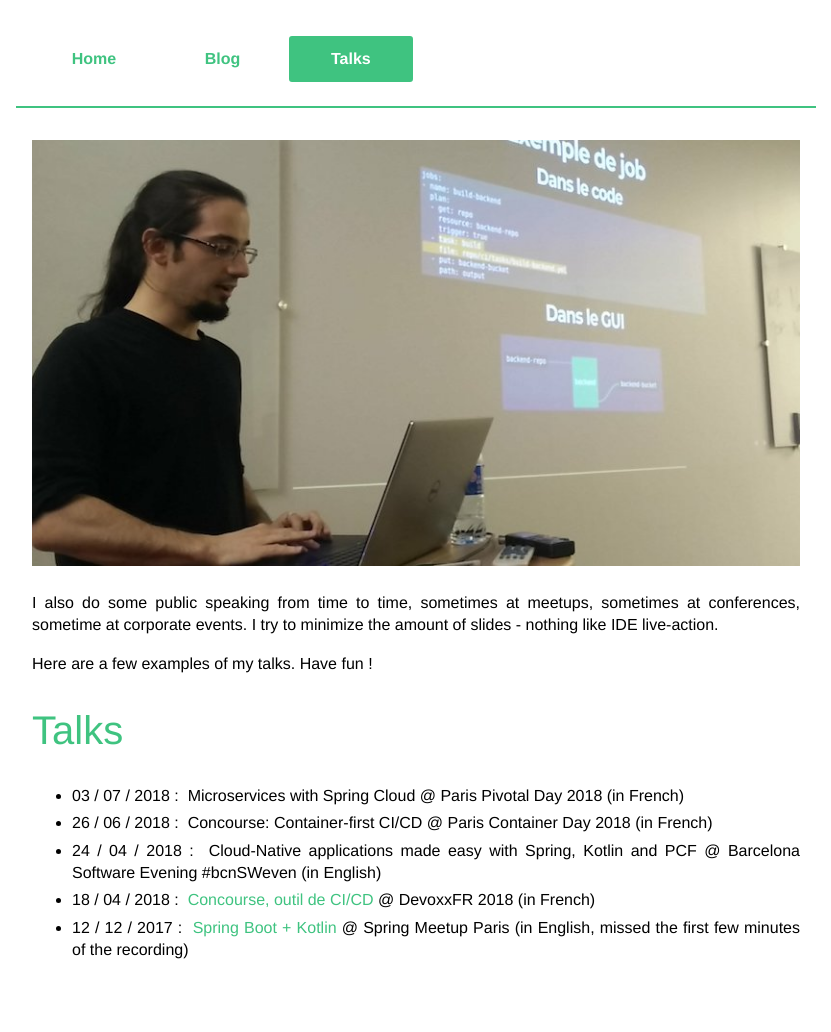
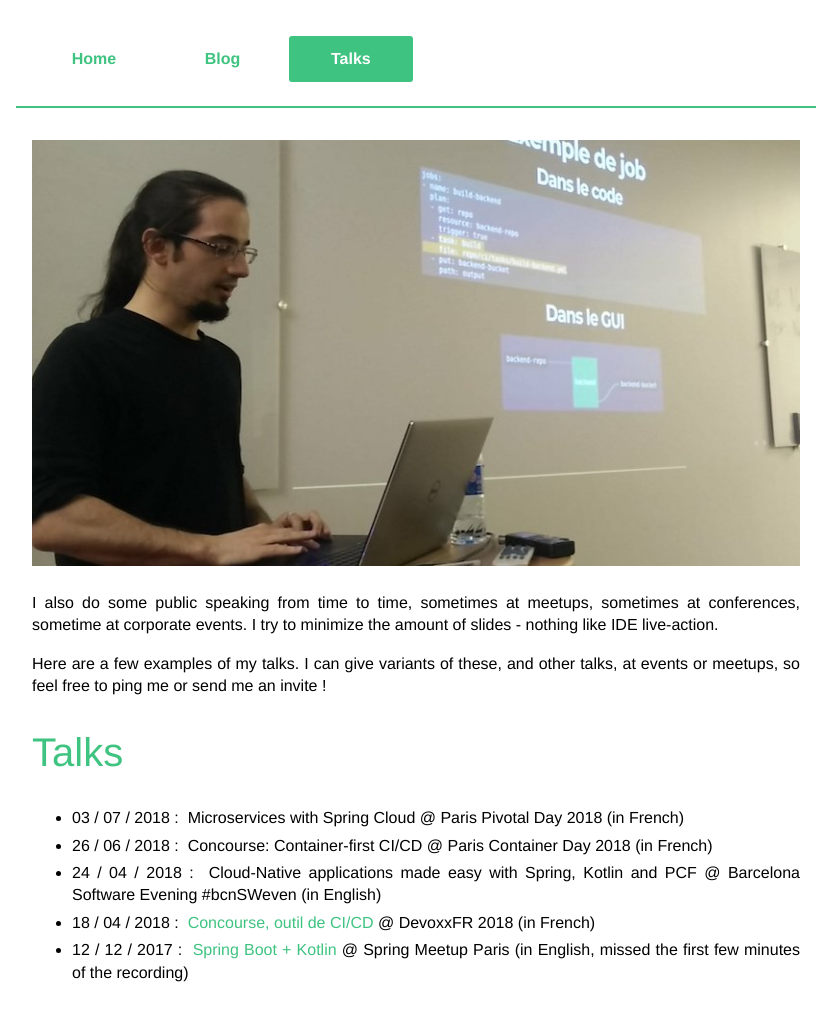
Before and after one commit to Kehrlann/kehrlann.github.io, a Jekyll site: the page built from talks.md, in a window 1280 px wide. Shown: the whole page, without its empty margins (224-1055 px from the left). Built offline with Jekyll 4.4.1, drawn with Linux system fonts in a browser that asks for light colours; before the commit the page ends 1010 px from its top, so only the background shows below that.

Commit message:
Update the blurb about talks

```diff
--- a/talks.md
+++ b/talks.md
@@ -16,7 +16,8 @@ I also do some public speaking from time to time, sometimes at meetups, sometime
 at conferences, sometime at corporate events. I try to minimize the amount of
 slides - nothing like IDE live-action.
 
-Here are a few examples of my talks. Have fun !
+Here are a few examples of my talks. I can give variants of these, and other talks,
+at events or meetups, so feel free to ping me or send me an invite !
 
 <h1>Talks</h1>
 
```
